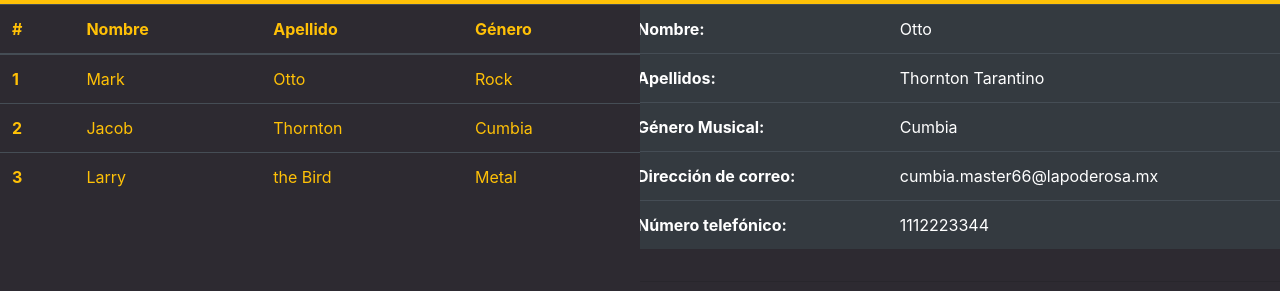
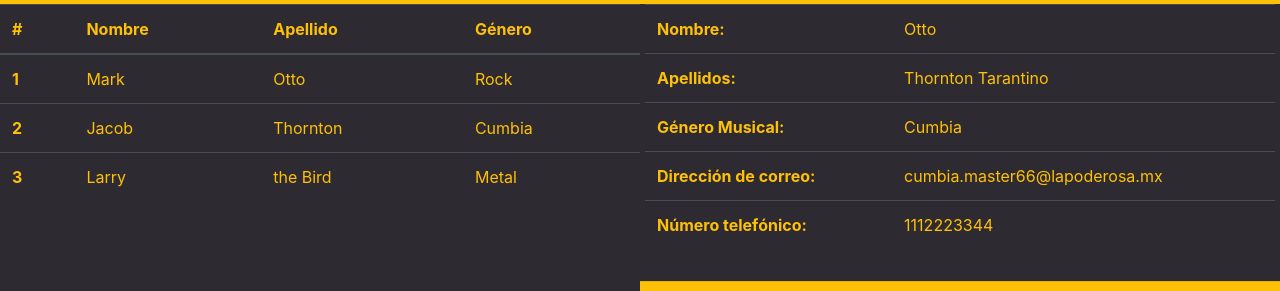
Before and after one commit to A01561769/AMSS_Proy-, a plain HTML site: page PF/index.html in a window 1280 px wide. Shown: the part 97-388 px from the top of the page. Drawn offline with nearby package versions, Linux system fonts and the light colour scheme.

Commit message:
Nuevas clases agregadas

```diff
--- a/PF/style.css
+++ b/PF/style.css
@@ -14,6 +14,11 @@
     color:#ffc107;
 }
 
+.searchbox2{
+    background-color:#2d2a31;
+    color:#ffc107;
+}
+
 .profile{
 	height: 100vh;
     width: 50vw;
@@ -25,6 +30,7 @@
 .search{
 	background-color: #2d2a31;
 	color:#ffc107;
+	border: 0px;
 }
 
 .logo{
@@ -54,6 +60,22 @@
 	background-color: #ffc107;
 }
 
+.line{
+	background-color: #ffc107;
+	height: 20px;
+}
+
+.box{
+	border-radius: 25px;
+	padding: 50px;
+	margin: 20px;
+}
+
+.box2{
+	margin-left: 20px;
+	margin-right: 20px;
+}
+
 /* width */
 ::-webkit-scrollbar {
   width: 10px;
```
